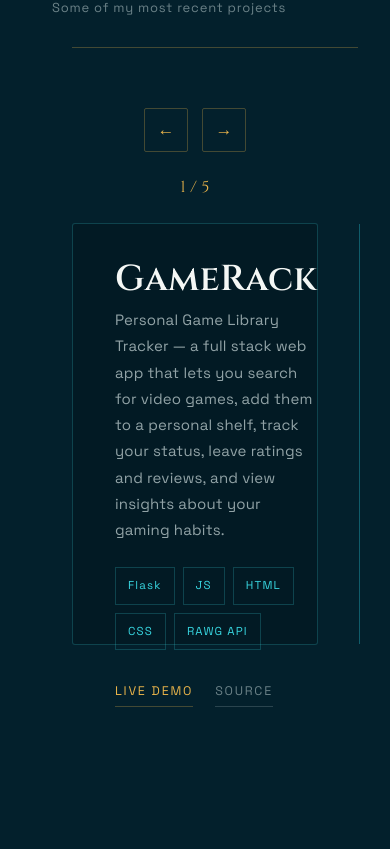
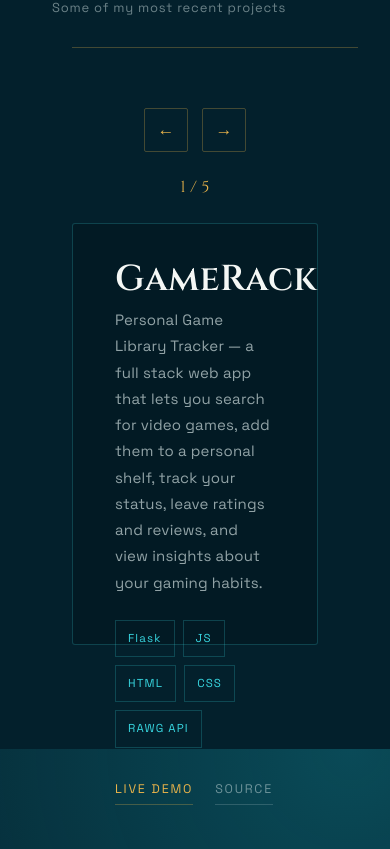
Before and after one commit to IcedPeppermintTea/portfolio, a React (Vite) app: page / in a window 390 px wide. Shown: the part 918-1767 px from the top of the page. Before the commit the page ends 1667 px from the top, so only its background shows below. Built offline with nearby package versions, Linux system fonts and the light colour scheme.

Commit message:
hide image cards on smaller device

```diff
--- a/src/App.css
+++ b/src/App.css
@@ -358,4 +358,10 @@ body {
 }
 
 @media (max-width: 860px) {
+  .card {
+    flex-direction: column;
+  }
+  .card-image {
+    display: none;
+  }
 }
```
